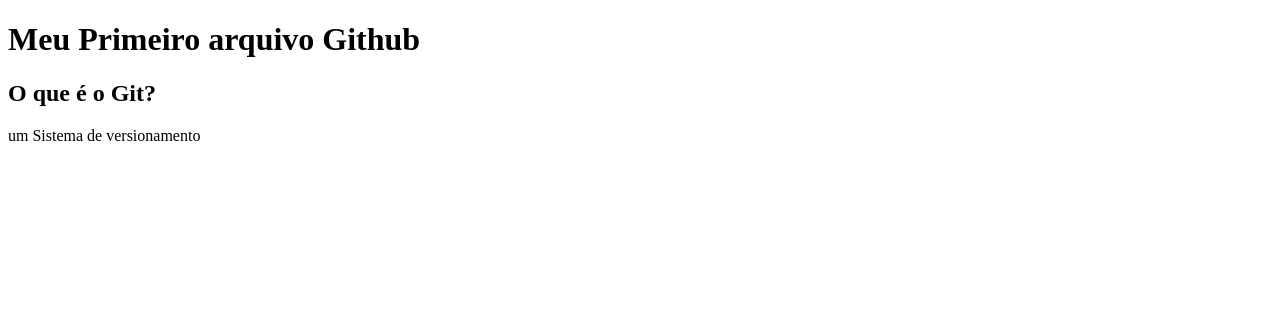
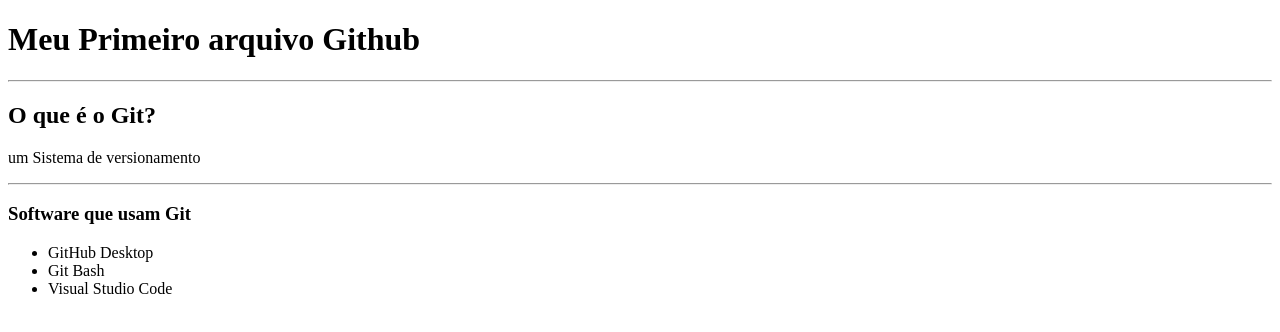
Before and after one commit to traves8/exemplo, a plain HTML site: page index.html in a window 1280 px wide. Drawn offline with Linux system fonts and the light colour scheme.

Commit message:
lista de programas

```diff
--- a/index.html
+++ b/index.html
@@ -6,9 +6,19 @@
 </head>
 <body>
     <h1> Meu Primeiro arquivo Github</h1>
-
+    <hr>
     <h2> O que é o Git?</h2>
 
     <p> um Sistema de versionamento</p>
+
+    <hr>
+
+    <h3> Software que usam Git</h2>
+    <ul>
+        <li> GitHub Desktop</li>
+        <li> Git Bash</li>
+        <li> Visual Studio Code</li>
+
+    </ul>
 </body>
 </html>
```
